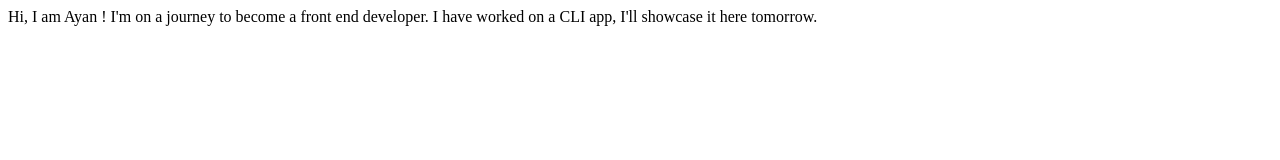
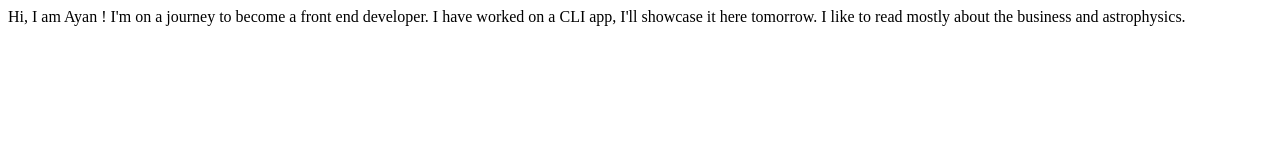
Before and after one commit to Ayan4/AyanShukla-site, a plain HTML site: page index.html in a window 1280 px wide. Drawn offline with Linux system fonts and the light colour scheme.

Commit message:
update: hobbies

```diff
--- a/index.html
+++ b/index.html
@@ -12,5 +12,7 @@
     I'm on a journey to become a front end developer.
 
     I have worked on a CLI app, I'll showcase it here tomorrow.
+
+    I like to read mostly about the business and astrophysics.
 </body>
 </html>
```
